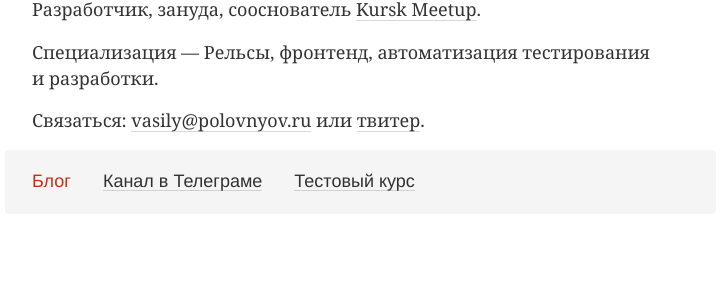
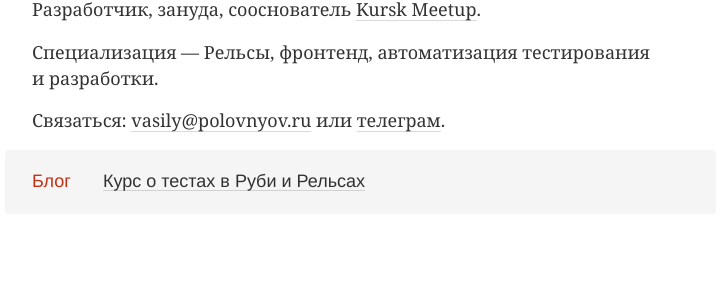
Before and after one commit to vast/vast.github.io, a Jekyll site: the page built from index.html, in a window 1280 px wide and 900 px high. Shown: the part 149-456 px from the top of the window, without its empty margins (248-976 px from the left). Built offline with Jekyll 4.4.1, drawn with Linux system fonts in a browser that asks for light colours.

Commit message:
bump my presence links

```diff
--- a/index.html
+++ b/index.html
@@ -62,12 +62,11 @@
         <p>
           Связаться:
           <a href="mailto:vasily@polovnyov.ru">vasily@polovnyov.ru</a>
-          или <a href="http://twitter.com/vazilla">твитер</a>.
+          или <a href="tg://resolve?domain=polovnyov_journal">телеграм</a>.
         </p>
         <p class="my_presence" style="font-family: Helvetica Neue;">
           <span class="my_presence-link is__active">Блог</span>
-          <a href="https://t.me/polovnyov_journal" class="my_presence-link">Канал в Телеграме</a>
-          <a href="/tests/" class="my_presence-link">Тестовый курс</a>
+          <a href="/tests/" class="my_presence-link">Курс о тестах в Руби и Рельсах</a>
         </p>
       </div>
     </article>
```
